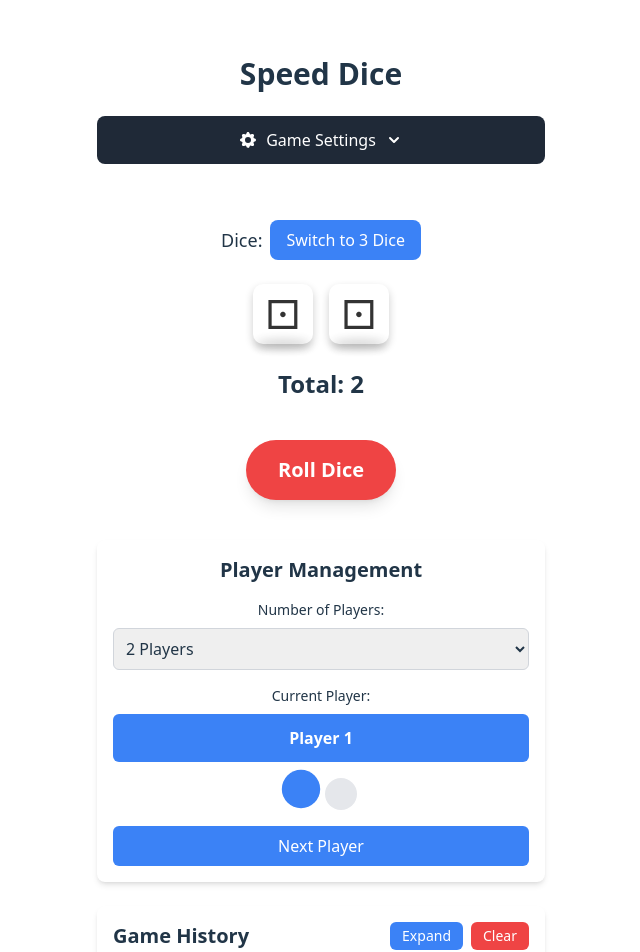
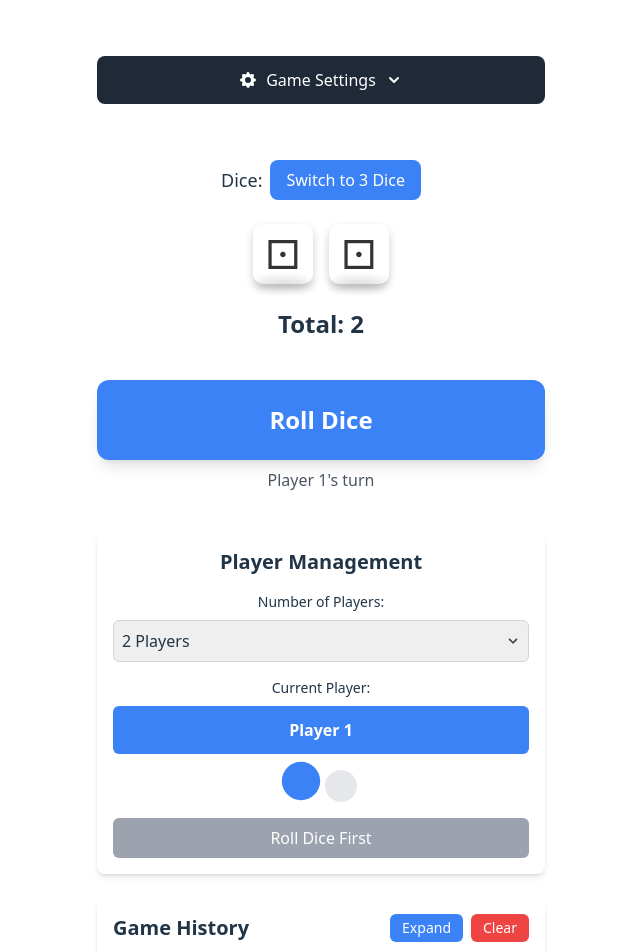
Before and after one commit to MeGallin/speed-dice, a React (Vite) app: page / in a window 1280 px wide. Shown: the top 952 px of the page, without its empty margins (319-959 px from the left). Built offline with nearby package versions, Linux system fonts and the light colour scheme.

Commit message:
player management more logical

```diff
--- a/src/App.jsx
+++ b/src/App.jsx
@@ -7,7 +7,6 @@ import GameHistory from './components/GameHistory';
 function App() {
   return (
     <div className="app">
-      <h1 className="text-3xl font-bold text-center my-6">Speed Dice</h1>
       <div className="max-w-4xl mx-auto">
         <GameSettings />
         <DiceRoller />
--- a/src/components/DiceRoller.jsx
+++ b/src/components/DiceRoller.jsx
@@ -30,6 +30,8 @@ export const totalValueAtom = atom((get) => {
 export const specialRollAtom = atom(null); // For storing special roll types
 export const playerCountAtom = atom(2); // Default to 2 players
 export const currentPlayerAtom = atom(0); // Default to first player
+export const hasRolledAtom = atom(false); // Track if current player has rolled
+export const gameStartedAtom = atom(false); // Track if the game has started
 
 const DiceRoller = () => {
   // Local state for animation
@@ -48,15 +50,38 @@ const DiceRoller = () => {
   const [enableVibration] = useAtom(enableVibrationAtom);
   const [enableSound] = useAtom(enableSoundAtom);
 
-  // Global state for roll history
+  // Global state for roll history and player tracking
   const [rollHistory, setRollHistory] = useAtom(rollHistoryAtom);
   const [currentPlayer] = useAtom(currentPlayerAtom);
+  const [playerCount] = useAtom(playerCountAtom);
+  const [hasRolled, setHasRolled] = useAtom(hasRolledAtom);
+
+  // Global state for game tracking
+  const [gameStarted, setGameStarted] = useAtom(gameStartedAtom);
+
+  // Player colors for visual distinction (matching PlayerManager)
+  const playerColors = [
+    'bg-blue-500 hover:bg-blue-600',
+    'bg-red-500 hover:bg-red-600',
+    'bg-green-500 hover:bg-green-600',
+    'bg-yellow-500 hover:bg-yellow-600',
+    'bg-purple-500 hover:bg-purple-600',
+    'bg-pink-500 hover:bg-pink-600',
+  ];
 
   // Function to roll the dice
   const rollDice = () => {
     // Start rolling animation
     setIsRolling(true);
     setSpecialRoll(null);
+
+    // Mark that the current player has rolled
+    setHasRolled(true);
+
+    // Mark that the game has started (after first roll)
+    if (!gameStarted) {
+      setGameStarted(true);
+    }
 
     // Provide initial feedback
     provideFeedback(null, enableVibration, enableSound);
@@ -210,16 +235,33 @@ const DiceRoller = () => {
       )}
 
       {/* Roll Button */}
+      <div className="w-full max-w-md mt-4">
         <motion.button
           onClick={rollDice}
-        className="mt-4 px-8 py-4 bg-red-500 text-white text-xl font-bold rounded-full shadow-lg hover:bg-red-600 transition-colors"
+          className={`w-full py-6 text-white text-2xl font-bold rounded-xl shadow-lg transition-colors ${
+            hasRolled && !(specialRoll === 'double' && doubleTrouble)
+              ? 'bg-gray-500 cursor-not-allowed'
+              : playerColors[currentPlayer]
+          }`}
           whileHover={{
-          scale: 1.05,
-          boxShadow: '0 0 15px rgba(255, 0, 0, 0.5)',
+            scale:
+              hasRolled && !(specialRoll === 'double' && doubleTrouble)
+                ? 1
+                : 1.02,
+            boxShadow:
+              hasRolled && !(specialRoll === 'double' && doubleTrouble)
+                ? '0 4px 8px rgba(0,0,0,0.2)'
+                : '0 0 20px rgba(0, 0, 0, 0.3)',
           }}
           whileTap={{
-          scale: 0.95,
-          boxShadow: '0 0 5px rgba(255, 0, 0, 0.5)',
+            scale:
+              hasRolled && !(specialRoll === 'double' && doubleTrouble)
+                ? 1
+                : 0.98,
+            boxShadow:
+              hasRolled && !(specialRoll === 'double' && doubleTrouble)
+                ? '0 4px 8px rgba(0,0,0,0.2)'
+                : '0 0 10px rgba(0, 0, 0, 0.2)',
           }}
           animate={{
             scale: isRolling ? [1, 1.05, 0.95, 1.05, 0.95, 1] : 1,
@@ -231,10 +273,31 @@ const DiceRoller = () => {
             scale: { repeat: isRolling ? Infinity : 0 },
             rotate: { repeat: isRolling ? Infinity : 0 },
           }}
-        disabled={isRolling}
+          disabled={
+            isRolling ||
+            (hasRolled && !(specialRoll === 'double' && doubleTrouble))
+          }
         >
-        {isRolling ? 'Rolling...' : 'Roll Dice'}
+          {isRolling
+            ? 'Rolling...'
+            : hasRolled && !(specialRoll === 'double' && doubleTrouble)
+            ? 'Waiting for Next Player'
+            : 'Roll Dice'}
         </motion.button>
+
+        {/* Next Player Indicator */}
+        {!isRolling && !hasRolled && (
+          <p className="text-center mt-2 text-gray-600">
+            Player {currentPlayer + 1}'s turn
+          </p>
+        )}
+
+        {hasRolled && !(specialRoll === 'double' && doubleTrouble) && (
+          <p className="text-center mt-2 text-gray-600">
+            Next: Player {((currentPlayer + 1) % playerCount) + 1}
+          </p>
+        )}
+      </div>
     </div>
   );
 };
--- a/src/components/PlayerManager.jsx
+++ b/src/components/PlayerManager.jsx
@@ -5,16 +5,24 @@ import {
   specialRollAtom,
   playerCountAtom,
   currentPlayerAtom,
+  hasRolledAtom,
+  gameStartedAtom,
+  diceValuesAtom,
 } from './DiceRoller';
 import { getNextPlayer } from '../utils/diceLogic';
 import { doubleTroubleAtom } from './GameSettings';
+import { rollHistoryAtom } from './GameHistory';
 
 const PlayerManager = () => {
   // Global state
   const [playerCount, setPlayerCount] = useAtom(playerCountAtom);
   const [currentPlayer, setCurrentPlayer] = useAtom(currentPlayerAtom);
-  const [specialRoll] = useAtom(specialRollAtom);
+  const [specialRoll, setSpecialRoll] = useAtom(specialRollAtom);
   const [doubleTrouble] = useAtom(doubleTroubleAtom);
+  const [hasRolled, setHasRolled] = useAtom(hasRolledAtom);
+  const [gameStarted, setGameStarted] = useAtom(gameStartedAtom);
+  const [, setDiceValues] = useAtom(diceValuesAtom);
+  const [, setRollHistory] = useAtom(rollHistoryAtom);
 
   // Local state
   const [isAnimating, setIsAnimating] = useState(false);
@@ -28,6 +36,16 @@ const PlayerManager = () => {
     'bg-purple-500',
     'bg-pink-500',
   ];
+
+  // Reset the game state
+  const resetGame = () => {
+    setGameStarted(false);
+    setHasRolled(false);
+    setCurrentPlayer(0);
+    setSpecialRoll(null);
+    setDiceValues([1, 1, 1]);
+    setRollHistory([]);
+  };
 
   // Handle next player button click
   const handleNextPlayer = () => {
@@ -43,6 +61,10 @@ const PlayerManager = () => {
         effectiveSpecialRoll,
       );
       setCurrentPlayer(nextPlayer);
+
+      // Reset the hasRolled state for the new player
+      setHasRolled(false);
+
       setIsAnimating(false);
     }, 300);
   };
@@ -67,10 +89,16 @@ const PlayerManager = () => {
         <label className="block text-sm font-medium mb-2">
           Number of Players:
         </label>
+        <div className="relative">
           <select
             value={playerCount}
             onChange={handlePlayerCountChange}
-          className="w-full p-2 border border-gray-300 rounded-md"
+            disabled={gameStarted}
+            className={`w-full p-2 border rounded-md appearance-none ${
+              gameStarted
+                ? 'bg-gray-100 text-gray-500 border-gray-300 cursor-not-allowed'
+                : 'border-gray-300'
+            }`}
           >
             {[2, 3, 4, 5, 6].map((num) => (
               <option key={num} value={num}>
@@ -78,6 +106,21 @@ const PlayerManager = () => {
               </option>
             ))}
           </select>
+          <div className="pointer-events-none absolute inset-y-0 right-0 flex items-center px-2 text-gray-700">
+            <svg
+              className="fill-current h-4 w-4"
+              xmlns="http://www.w3.org/2000/svg"
+              viewBox="0 0 20 20"
+            >
+              <path d="M9.293 12.95l.707.707L15.657 8l-1.414-1.414L10 10.828 5.757 6.586 4.343 8z" />
+            </svg>
+          </div>
+          {gameStarted && (
+            <p className="text-xs text-gray-500 mt-1">
+              Player count cannot be changed after game has started
+            </p>
+          )}
+        </div>
       </div>
 
       {/* Current Player Display */}
@@ -117,23 +160,50 @@ const PlayerManager = () => {
       {/* Next Player Button */}
       <button
         onClick={handleNextPlayer}
-        disabled={isAnimating}
-        className={`w-full p-2 bg-blue-500 text-white rounded-md hover:bg-blue-600 transition-colors ${
-          specialRoll === 'double' && doubleTrouble
-            ? 'opacity-50 cursor-not-allowed'
-            : ''
+        disabled={
+          isAnimating ||
+          (!hasRolled && !(specialRoll === 'double' && doubleTrouble))
+        }
+        className={`w-full p-2 text-white rounded-md transition-colors ${
+          !hasRolled && !(specialRoll === 'double' && doubleTrouble)
+            ? 'bg-gray-400 cursor-not-allowed'
+            : specialRoll === 'double' && doubleTrouble
+            ? 'bg-yellow-500 hover:bg-yellow-600'
+            : 'bg-blue-500 hover:bg-blue-600 animate-pulse'
         }`}
       >
         {specialRoll === 'double' && doubleTrouble
           ? 'Roll Again (Double)'
-          : 'Next Player'}
+          : hasRolled
+          ? 'Next Player'
+          : 'Roll Dice First'}
       </button>
 
-      {/* Special Roll Instruction */}
-      {specialRoll === 'double' && doubleTrouble && (
+      {/* Special Roll or Next Player Instruction */}
+      {specialRoll === 'double' && doubleTrouble ? (
         <p className="text-sm text-center mt-2 text-yellow-600">
           You rolled a double! Roll again.
         </p>
+      ) : hasRolled ? (
+        <p className="text-sm text-center mt-2 text-blue-600">
+          Click "Next Player" to continue with Player{' '}
+          {getNextPlayer(currentPlayer, playerCount, null) + 1}
+        </p>
+      ) : null}
+
+      {/* Reset Game Button */}
+      {gameStarted && (
+        <div className="mt-6 pt-4 border-t border-gray-200">
+          <button
+            onClick={resetGame}
+            className="w-full p-2 bg-gray-200 text-gray-700 rounded-md hover:bg-gray-300 transition-colors"
+          >
+            Reset Game
+          </button>
+          <p className="text-xs text-gray-500 mt-1 text-center">
+            This will reset all game progress and allow changing player count
+          </p>
+        </div>
       )}
     </div>
   );
```
Lines whose indentation alone changed are shown as unchanged.
